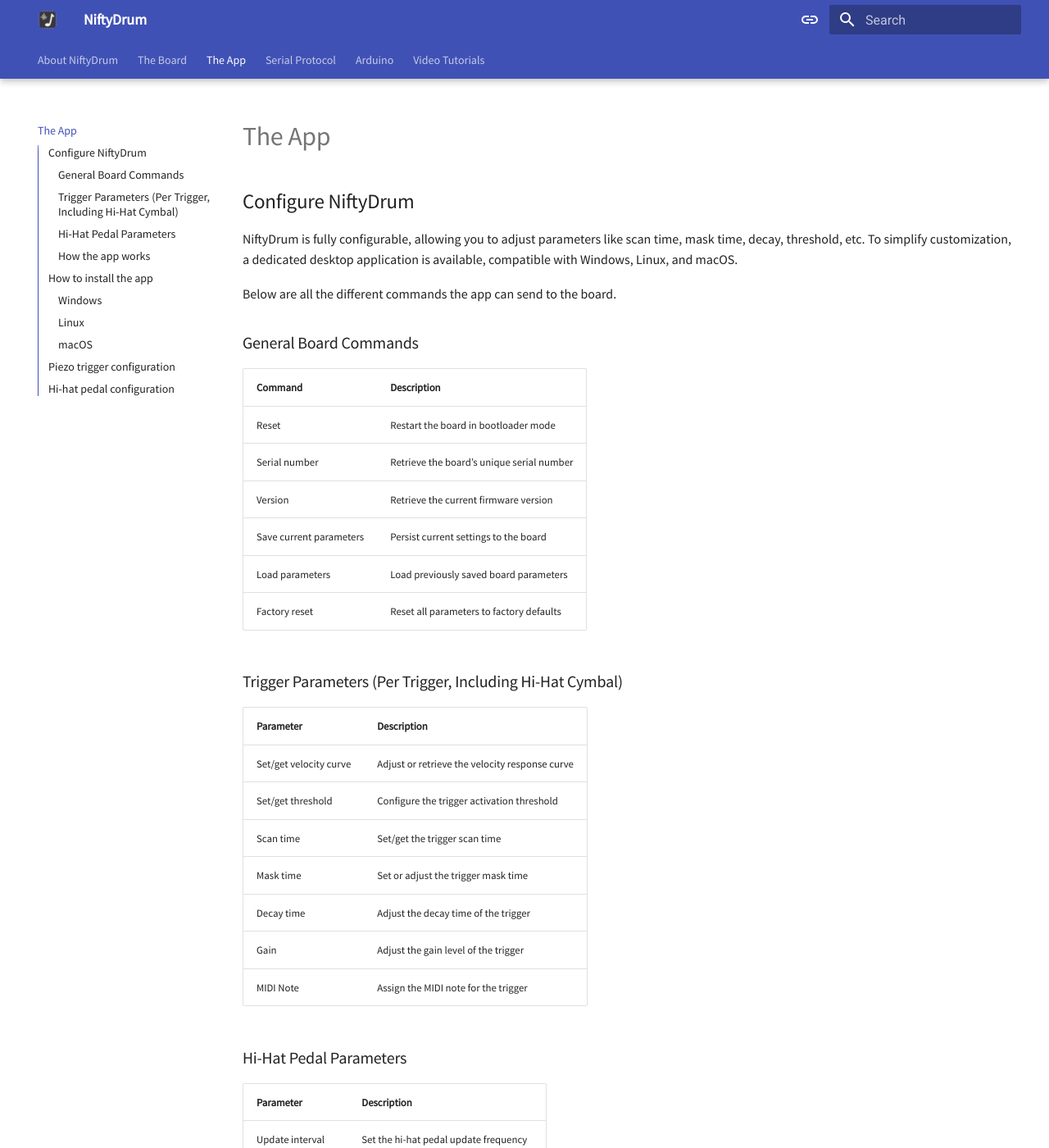
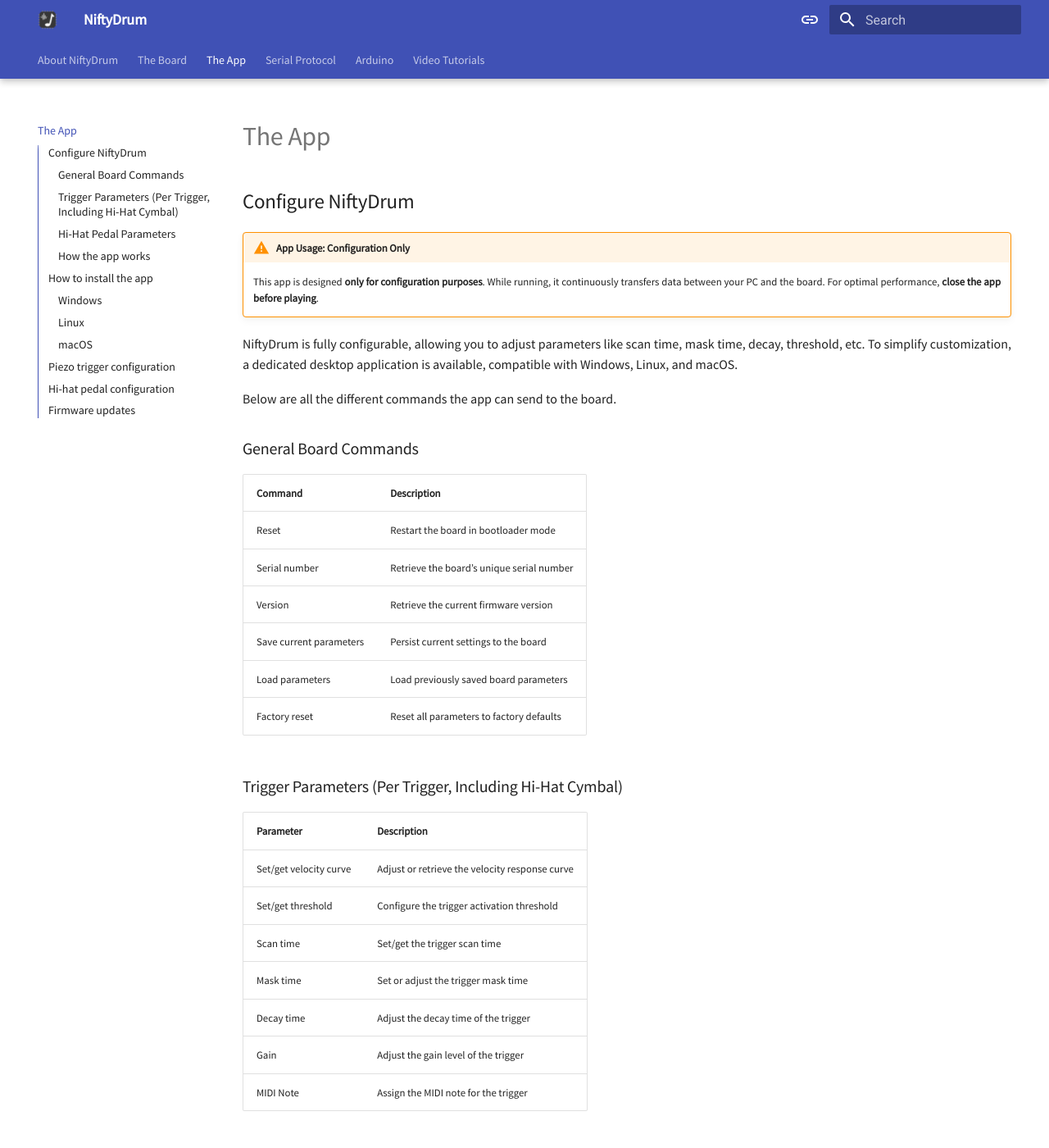
Before and after one commit to RonnaTechnologies/doc.niftydrum.com, an MkDocs documentation site: the page built from doc/2.app.md, in a window 1280 px wide and 1400 px high. Shown: the whole window at 82% size. Built offline with MkDocs 1.6.1 and Material for MkDocs 9.7.7, drawn with Linux system fonts in a browser that asks for light colours.

Commit message:
add warning to app section

```diff
--- a/doc/2.app.md
+++ b/doc/2.app.md
@@ -1,6 +1,11 @@
 # The App
 
 ## Configure NiftyDrum
+
+!!! warning "App Usage: Configuration Only"
+    This app is designed **only for configuration purposes**.
+    While running, it continuously transfers data between your PC and the board.
+    For optimal performance, **close the app before playing**.
 
 NiftyDrum is fully configurable, allowing you to adjust parameters like scan time, mask time, decay, threshold, etc.
 To simplify customization, a dedicated desktop application is available, compatible with Windows, Linux, and macOS.
@@ -98,6 +103,7 @@
 
 The last item of the dropdown menu is the hi-hat pedal configuration. It is a bit different from the other inputs.
 
-
 ![Hi-hat pedal configuration](assets/app-hihat-light.png){ .light-mode-only .img-shadow-lg }
 ![Hi-hat pedal configuration](assets/app-hihat.png){ .dark-mode-only .img-shadow-lg }
+
+## Firmware updates
--- a/doc/stylesheets/extra.css
+++ b/doc/stylesheets/extra.css
@@ -46,6 +46,13 @@
   {
 
     font-family: 'SourceSansPro', 'Roboto', 'Helvetica', 'Arial', sans-serif !important;
+  }
+
+  .md-typeset .admonition-title::before
+  {
+    position:absolute;
+    left: 1em;
+    top: 1em;
   }
 
     h1, h2, h3, h4, h5, h6
--- a/mkdocs.yml
+++ b/mkdocs.yml
@@ -53,6 +53,7 @@
       anchor_linenums: true
       line_spans: __span
       pygments_lang_class: true
+  - admonition
   - pymdownx.inlinehilite
   - pymdownx.snippets
   - pymdownx.superfences
```
